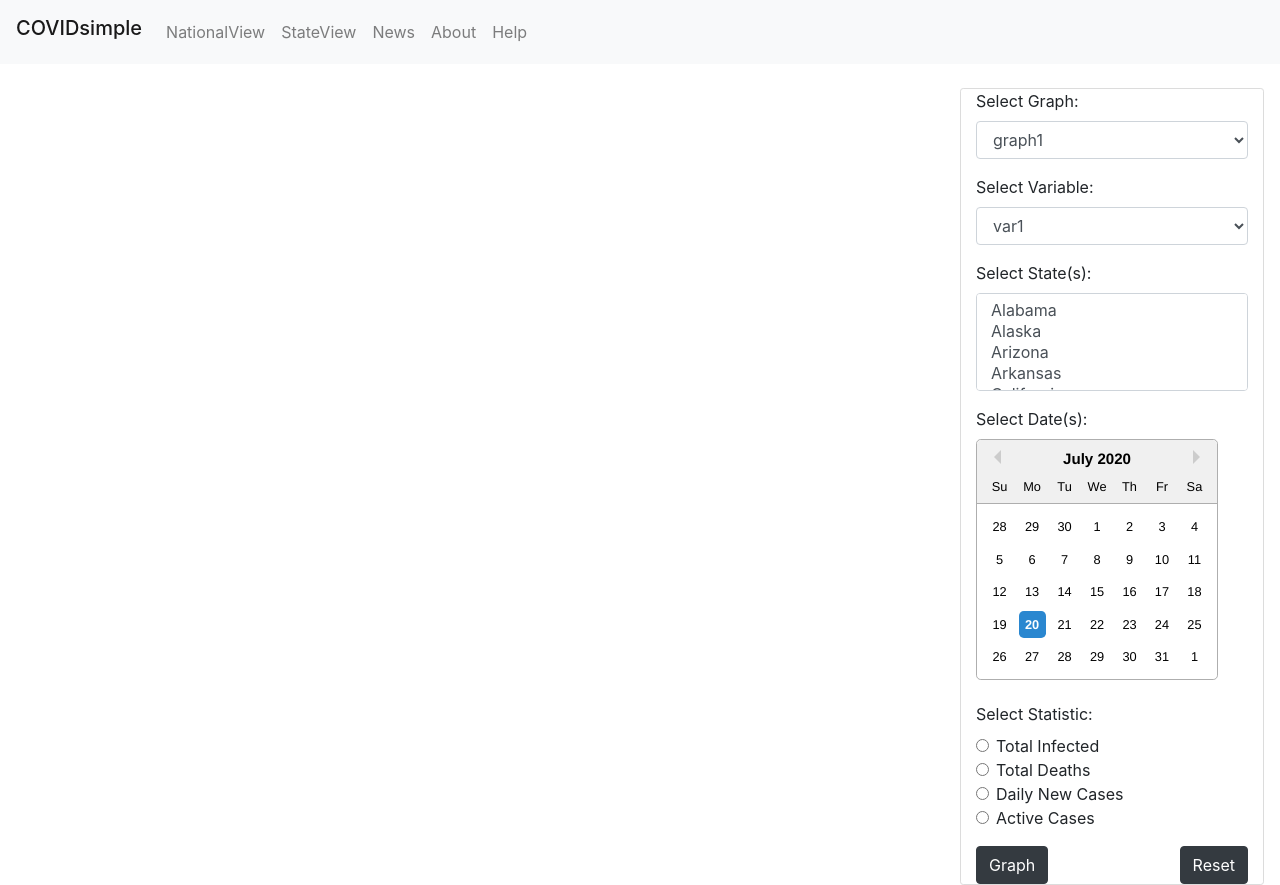
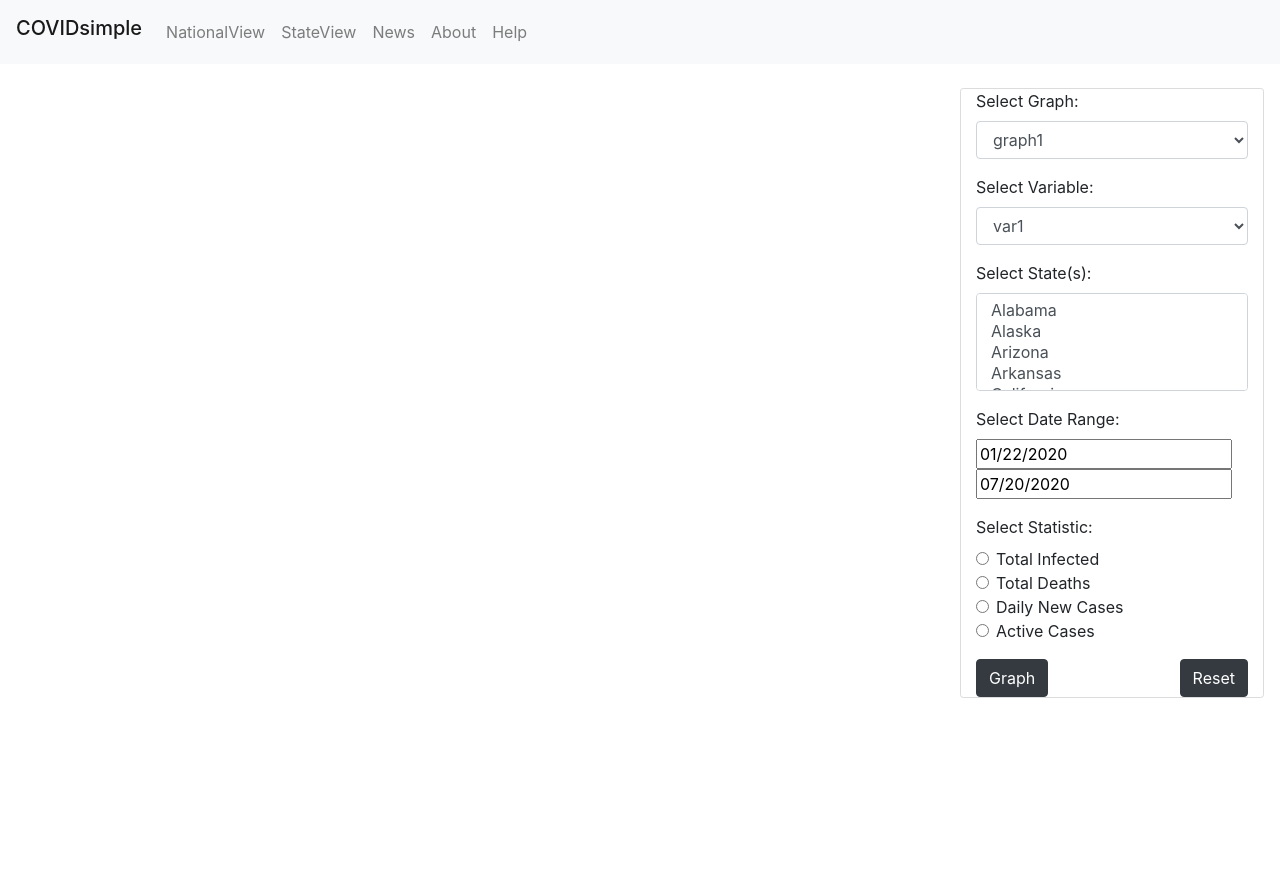
Before and after one commit to mueller-cox/COVIDsimple, a React (Create React App) app in the folder client/: page /state-view in a window 1280 px wide. After the commit the page ends 800 px from the top, so only its background shows below. Built offline with nearby package versions, Linux system fonts and the light colour scheme.

Commit message:
enforced date range to covid data range

```diff
--- a/client/src/components/graph.component.js
+++ b/client/src/components/graph.component.js
@@ -2,14 +2,17 @@ import React from 'react';
 import { Row, Col } from 'reactstrap';
 
 const Graph = (props) => {
+  // get passed 'data'
   const { data } = props;
   if (!data) return <div></div>;
 
+  // unpack data
+  const { payload } = data;
   return (
     <Row className="graph">
     <Col xs="12">
         <mark>This is a graph</mark>
-        { console.log('graphing', data.payload) }
+        { console.log('graphing', payload) }
         {/*<p>{data.payload}</p>*/}
     </Col>
     </Row>
--- a/client/src/components/state-view.component.js
+++ b/client/src/components/state-view.component.js
@@ -13,8 +13,8 @@ const initialState = { // save initial state for reset
     graph: '',
     var: '',
     stateList: [],
-    startDate: new Date(),
-    endDate: null,
+    startDate: new Date('2020/01/22'),
+    endDate: new Date(),
     radioSelected: '',
     isSubmitted: false,
     payload: []
@@ -43,11 +43,11 @@ export default class StateView extends Component {
         this.setState({[event.target.name] : $('#select-states').val()});
         //console.log(this.state);
     }
-    handleChangeDates = (dates) => {
-        //console.log('dates', dates);
-        const [start, end] = dates;
-        this.setState({ startDate : start });
-        this.setState({ endDate : end });
+    handleChangeStartDate = (date) => {
+        this.setState({ startDate : date });
+    }
+    handleChangeEndDate = (date) => {
+        this.setState({ endDate : date });
     }
 
     /* Submit handler: fetch requested data from API, call renderGraph */
@@ -66,8 +66,9 @@ export default class StateView extends Component {
         let data = [];
         for (const state of this.state.stateList) {
             let stateCode = state.toLowerCase();
+            let url =`../api/covid-data/${stateCode}`;
             //console.log('Fetching data:', state);
-            fetch(`http://localhost:5000/api/covid-data/${stateCode}`)
+            fetch(url)
                 .then(res => {
                     //console.log('res', res);
                     let json = res.json();
@@ -185,18 +186,37 @@ export default class StateView extends Component {
                                     </Input>
                                 </FormGroup>
                                 <FormGroup>
-                                    <Label for="select-date">Select Date(s):</Label>
+                                    <Label for="select-date">Select Date Range:</Label>
                                     {/* issues: selected value doesn't clear if changing month menu
                                                 in middle of selection. */}
+                                    {/* Ref: https://reactdatepicker.com/ */}
                                     <DatePicker
+                                        selected={this.state.startDate}
+                                        selectsStart
+                                        startDate={this.state.startDate}
+                                        endDate={this.state.endDate}
+                                        minDate={initialState.startDate}
+                                        maxDate={initialState.endDate}
+                                        onChange={this.handleChangeStartDate}
+                                    />
+                                    <DatePicker
+                                        selected={this.state.endDate}
+                                        selectsEnd
+                                        startDate={this.state.startDate}
+                                        endDate={this.state.endDate}
+                                        minDate={this.state.startDate}
+                                        maxDate={initialState.endDate}
+                                        onChange={this.handleChangeEndDate}
+                                    />
+                                    {/*<DatePicker
                                         startDate={this.state.startDate}
                                         endDate={this.state.endDate}
                                         selected={this.state.endDate}
                                         selectsRange
                                         inline
+                                        required
                                         onChange={this.handleChangeDates}
-                                        required
-                                    />
+                                    />*/}
                                 </FormGroup>
                                 <Label for="select-statistic">Select Statistic:</Label>
                                 <FormGroup check>
```
Also changed, not shown: 1 other file (tests, documents, lock files or other folders).
